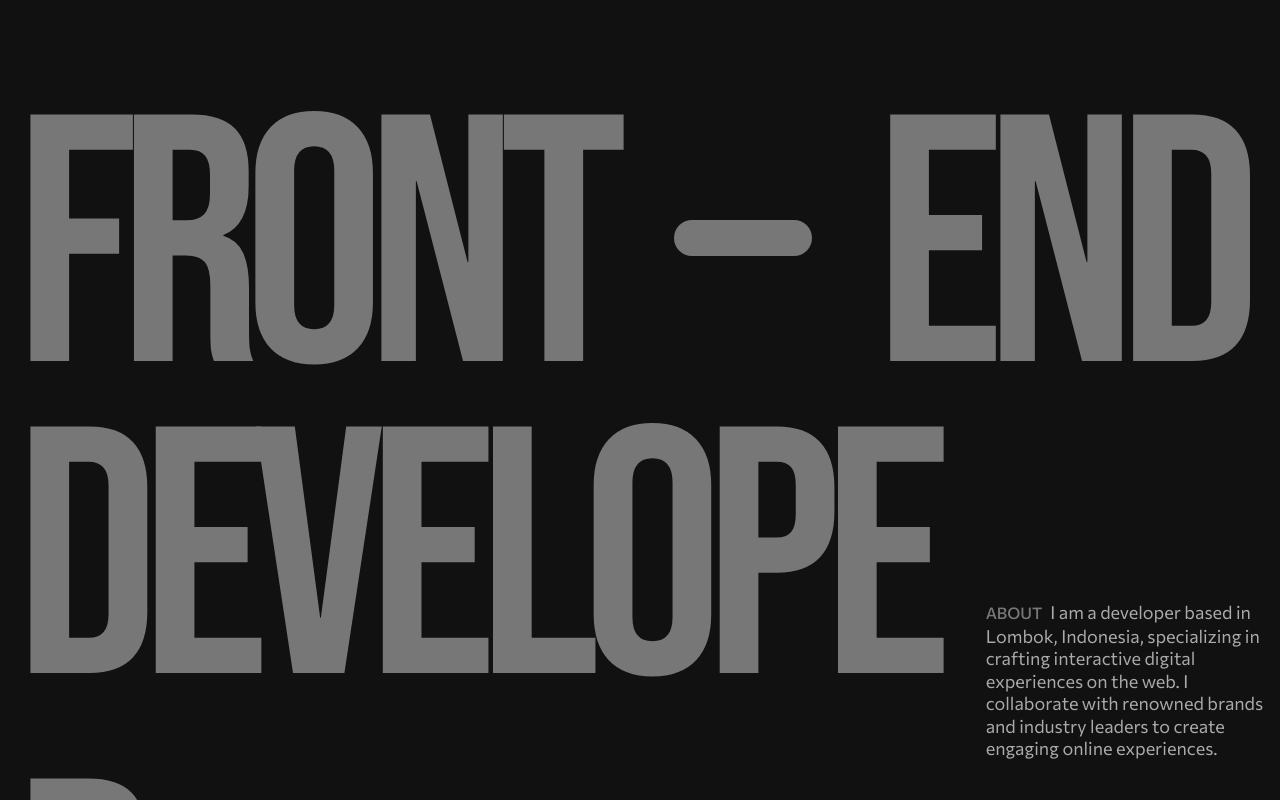
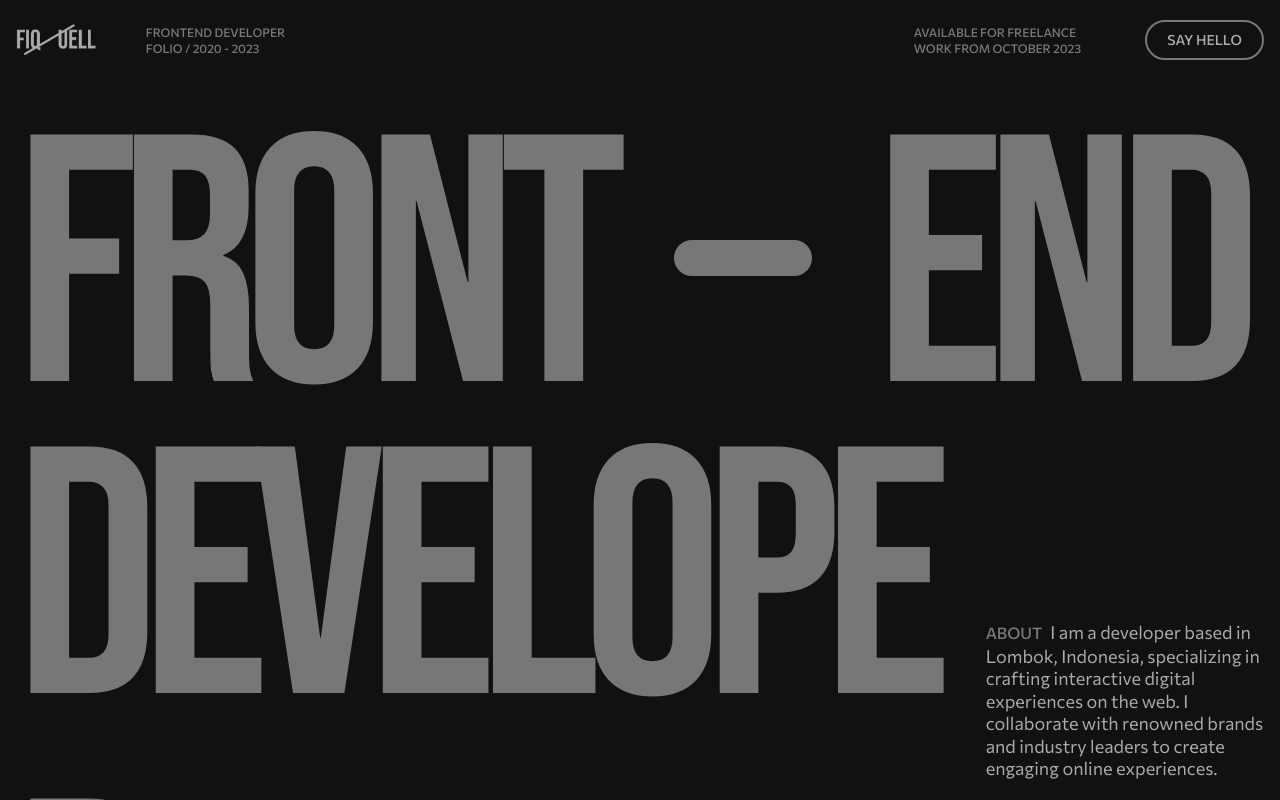
Before and after one commit to fiquell/fiquell.com, a Next.js app: page / in a window 1280 px wide. Shown: the top 800 px of the page. Built offline with nearby package versions, Linux system fonts and the light colour scheme.

Commit message:
create header sections

```diff
--- /dev/null
+++ b/src/components/header.tsx
@@ -0,0 +1,33 @@
+import Image from "next/image";
+import Link from "next/link";
+
+const Header = () => {
+  const currentYear = new Date().getFullYear();
+
+  return (
+    <header className="container mt-8 flex justify-between md:mt-5 md:items-center">
+      <Link href="/">
+        <Image src="/logo.png" alt="Logo" width={80} height={32} />
+      </Link>
+      <div className="text-xs font-medium text-accent">
+        <div className="flex flex-col gap-5 md:flex-row md:items-center md:gap-10 lg:gap-16">
+          <div className="md:w-48 lg:w-[44rem]">
+            <p>FRONTEND DEVELOPER</p>
+            <p>FOLIO / 2020 - {currentYear}</p>
+          </div>
+          <div>
+            <p>AVAILABLE FOR FREELANCE</p>
+            <p>WORK FROM OCTOBER 2023</p>
+          </div>
+          <Link
+            href="/"
+            className="w-fit rounded-full border-2 border-accent px-5 py-2 text-sm text-text">
+            SAY HELLO
+          </Link>
+        </div>
+      </div>
+    </header>
+  );
+};
+
+export default Header;
--- a/src/components/intro.tsx
+++ b/src/components/intro.tsx
@@ -5,7 +5,7 @@ import { developer, end, front } from "~/constants/intro";
 
 const Intro = () => {
   return (
-    <section className="my-20">
+    <section className="my-20 lg:my-10">
       <div
         className={`text-[11rem] leading-none tracking-tighter text-accent lg:text-[22rem] ${bebasNeue.className}`}>
         <div className="flex flex-col md:flex-row md:items-center md:gap-2 lg:gap-16">
--- a/src/pages/index.tsx
+++ b/src/pages/index.tsx
@@ -1,4 +1,5 @@
 import Head from "next/head";
+import Header from "~/components/header";
 import Intro from "~/components/intro";
 
 const Home = () => {
@@ -7,6 +8,7 @@ const Home = () => {
       <Head>
         <title>Fiquell ✺ Frontend Developer</title>
       </Head>
+      <Header />
       <main className="container">
         <Intro />
       </main>
```
Also changed, not shown: public/logo.png (added).
